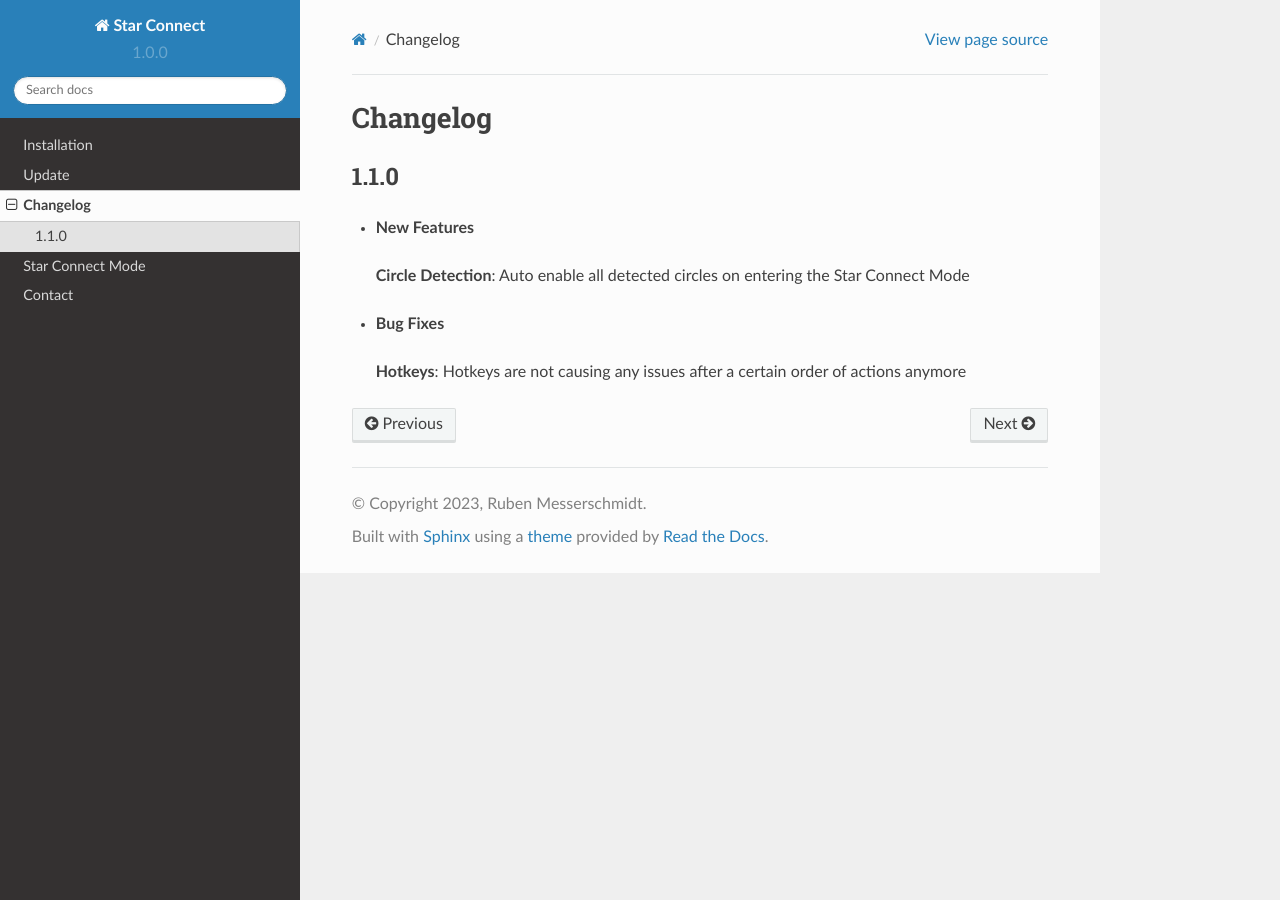
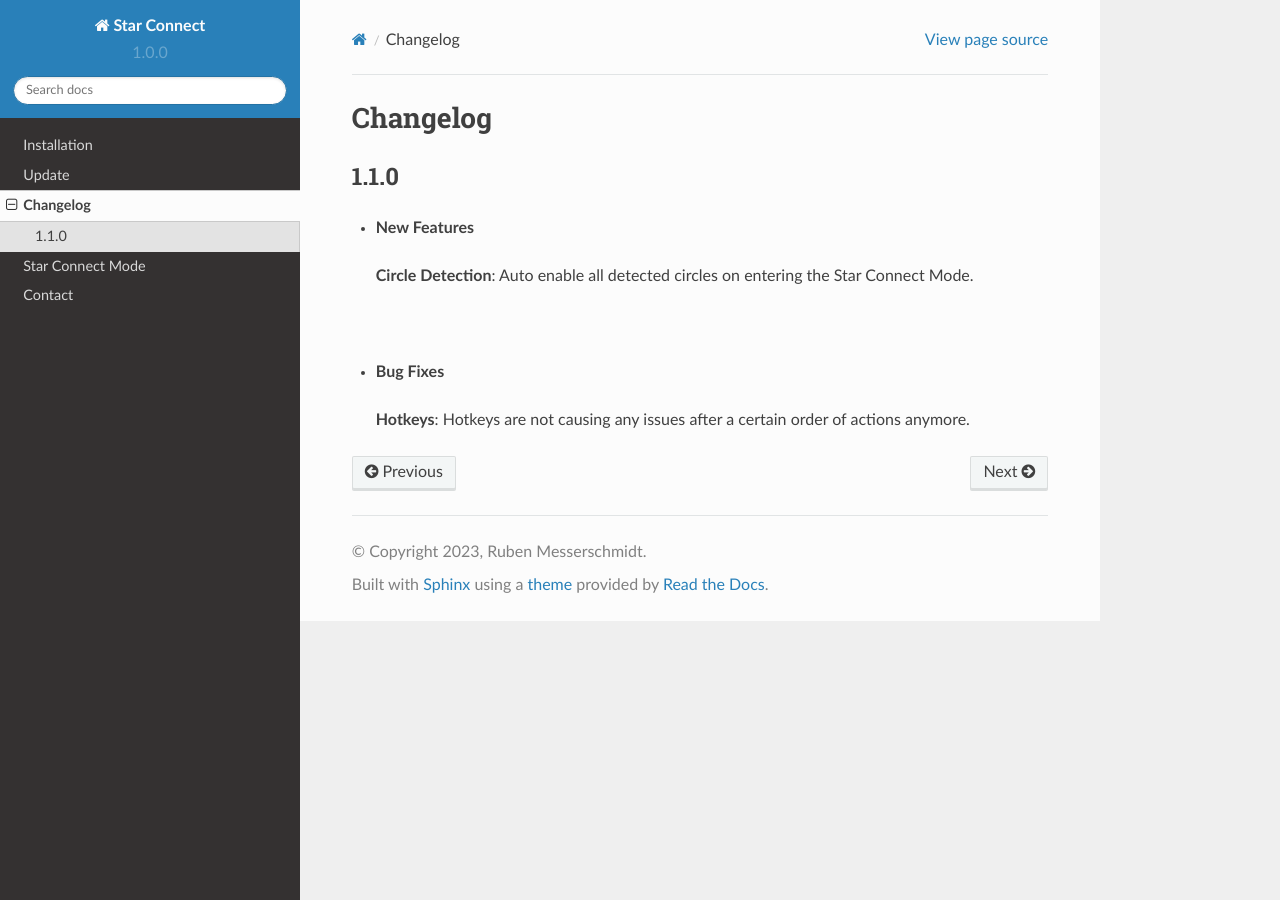
Before and after one commit to rubenmesserschmidt/Star-Connect_docs, a Sphinx documentation site: the page built from docs/source/changelog.rst, in a window 1280 px wide. Built offline with Sphinx 7.4.7 and the Read the Docs theme 2.0.0, drawn with Linux system fonts in a browser that asks for light colours.

```diff
--- a/docs/source/changelog.rst
+++ b/docs/source/changelog.rst
@@ -5,7 +5,8 @@ Changelog
 *****
 
 * **New Features**
- **Circle Detection**: Auto enable all detected circles on entering the Star Connect Mode
+ **Circle Detection**: Auto enable all detected circles on entering the Star Connect Mode.
 
+|
 * **Bug Fixes**
- **Hotkeys**: Hotkeys are not causing any issues after a certain order of actions anymore
+ **Hotkeys**: Hotkeys are not causing any issues after a certain order of actions anymore.
```
